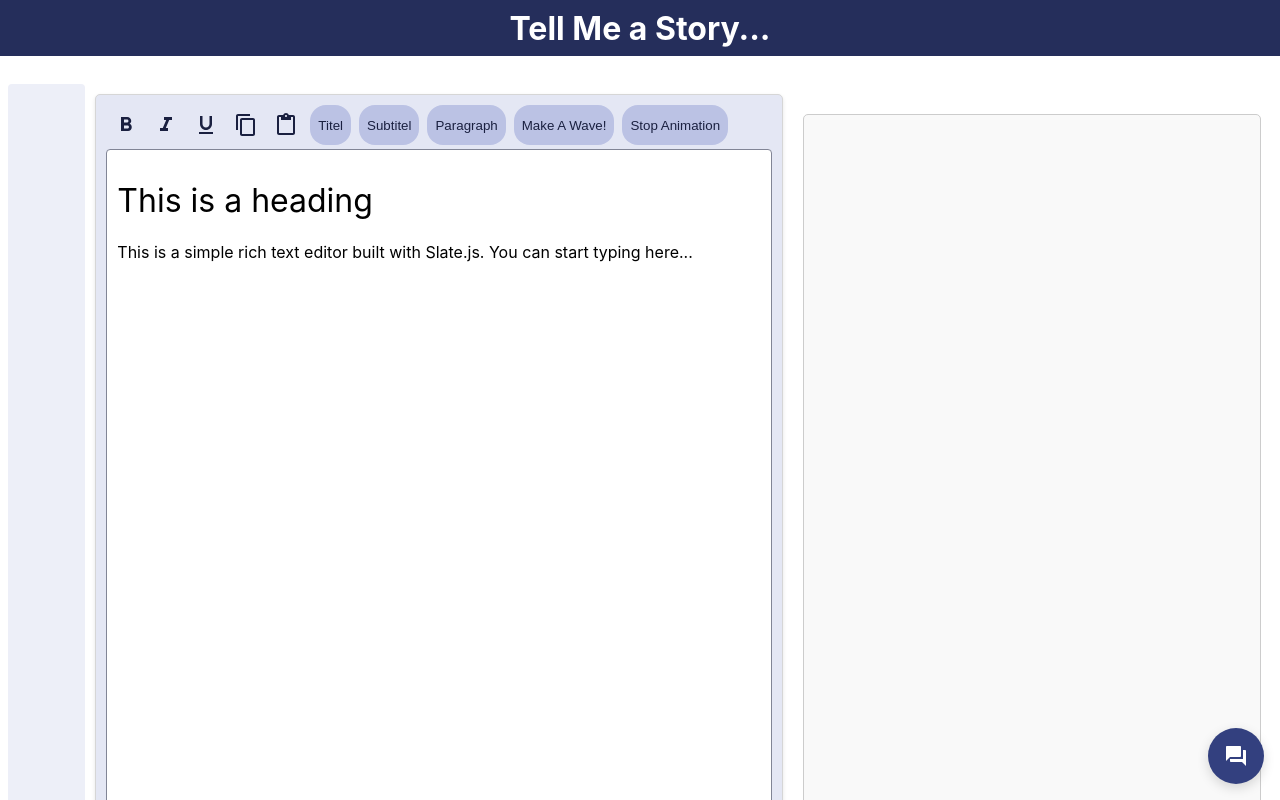
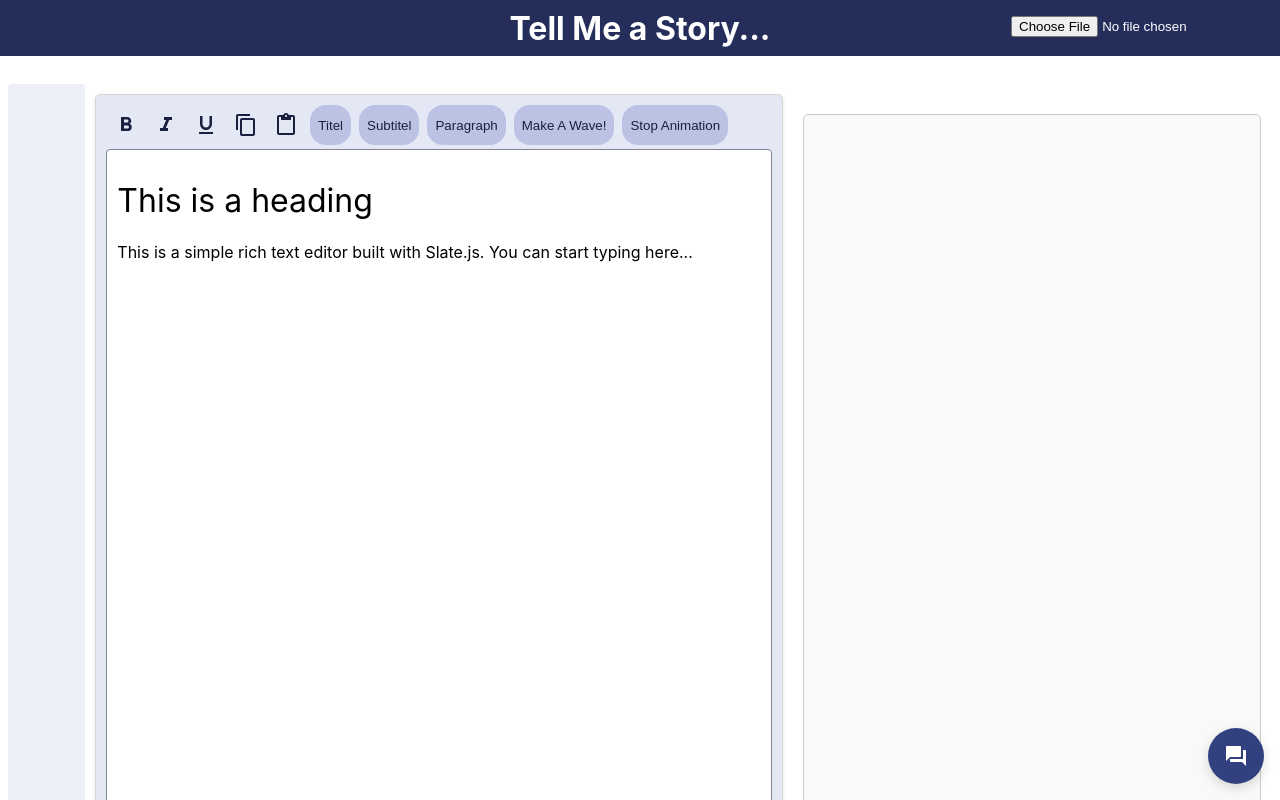
Before and after one commit to EmlMeml/thesis-project, a React (Create React App) app: page / in a window 1280 px wide. Shown: the top 800 px of the page. Built offline with nearby package versions, Linux system fonts and the light colour scheme.

Commit message:
basic input for file

```diff
--- a/src/App.css
+++ b/src/App.css
@@ -36,6 +36,12 @@
   to {
     transform: rotate(360deg);
   }
+}
+
+#file-upload {
+  position: absolute;
+  top: 16px;
+  right: 16px;
 }
 
 #text-nav {
--- a/src/custom/TopBar.js
+++ b/src/custom/TopBar.js
@@ -1,8 +1,11 @@
+import FileUploader from './../custom/FileUploader.tsx';
+
 export default function TopBar() {
 
     return(
         <div style={{ backgroundColor: '#252e5b', color: '#fff', height:'56px', alignItems:'center', display:'flex', justifyContent:'center' }}>
             <h1>Tell Me a Story...</h1>
+            <FileUploader />
         </div>
     )
 
```
